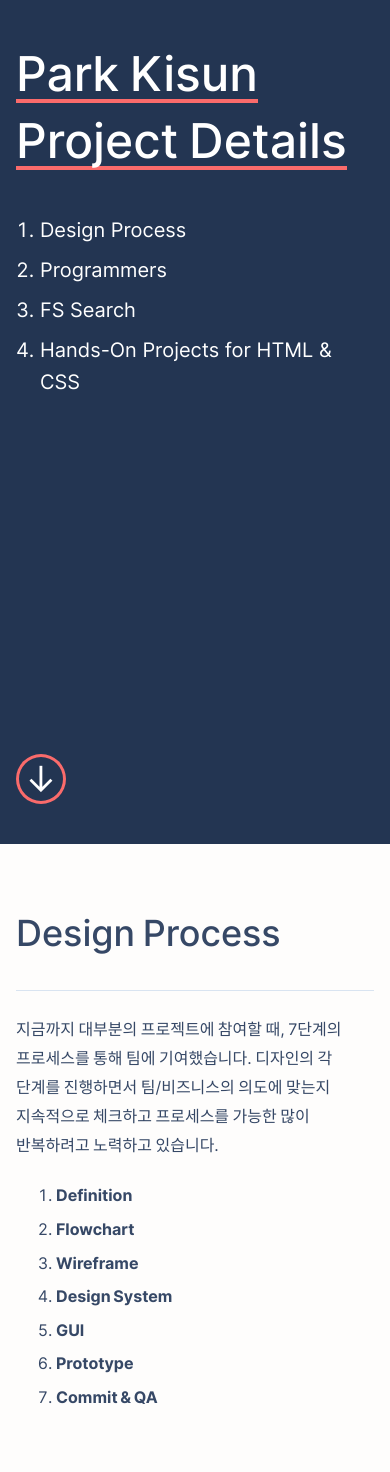
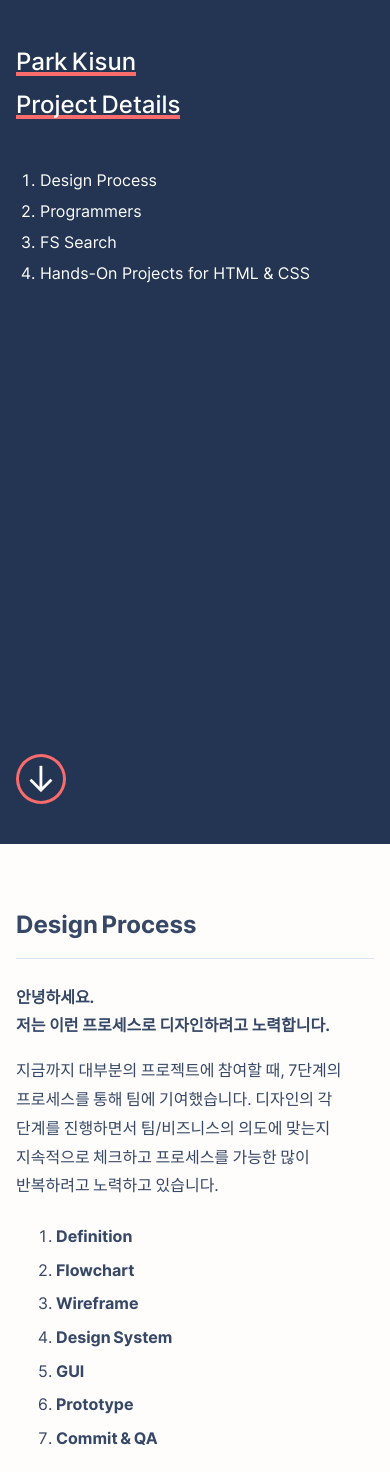
Before and after one commit to los0731/parkkisun, a Django app: page /for_toss in a window 390 px wide. Shown: the top 1472 px of the page. Run offline with Django 3.2, Linux system fonts and the light colour scheme; some libraries are stand-ins or nearby versions.

Commit message:
content update.

```diff
--- a/blog/static/css/application.css
+++ b/blog/static/css/application.css
@@ -1184,6 +1184,11 @@ footer,
     padding-top: 40px; }
     .container-work-details .section-item .col-cover .title {
       line-height: 1.4; }
+      @media (max-width: 991px) {
+        .container-work-details .section-item .col-cover .title {
+          font-size: 24px;
+          line-height: 1.4;
+          line-height: 1.8; } }
     .container-work-details .section-item .col-cover .sub-title {
       margin-top: 24px; }
     .container-work-details .section-item .col-cover .list-index {
@@ -1207,6 +1212,11 @@ footer,
     transform: translateY(0); } }
       .container-work-details .section-item .col-cover .list-index li {
         margin-bottom: 8px; }
+        @media (max-width: 991px) {
+          .container-work-details .section-item .col-cover .list-index li {
+            font-size: 16px;
+            line-height: 1.8;
+            margin-bottom: 2px; } }
     .container-work-details .section-item .col-cover .arrow-down {
       animation: fadeIn 1s ease-in-out 3s backwards;
       position: absolute;
@@ -1279,7 +1288,10 @@ footer,
     border-bottom: 1px solid #D9E4F1; }
     @media (max-width: 991px) {
       .container-work-details .section-item .header-title {
-        padding: 64px 0 32px 0; } }
+        padding: 64px 0 16px 0;
+        font-size: 24px;
+        line-height: 1.4;
+        font-weight: 700; } }
   .container-work-details .section-item .description-title {
     margin-bottom: 24px; }
   .container-work-details .section-item .underline-red {
--- a/blog/static/css/application.scss
+++ b/blog/static/css/application.scss
@@ -720,8 +720,16 @@ footer,
       color: white;
       padding-top: 40px;
 
+      @media ($lg-down) {
+      }
+
       .title {
         line-height: 1.4;
+
+        @media ($lg-down) {
+          @include h4;
+          line-height: 1.8;
+        }
       }
 
       .sub-title {
@@ -735,6 +743,11 @@ footer,
 
         li {
           margin-bottom: 8px;
+
+          @media ($lg-down) {
+            @include h6;
+            margin-bottom: 2px;
+          }
         }
       }
 
@@ -754,7 +767,6 @@ footer,
         a {
           display: block;
           transition: .6s;
-          display: block;
           color: white;
           box-shadow: inset 0 0 $point-red;
 
@@ -814,7 +826,10 @@ footer,
       border-bottom: 1px solid $color-border;
 
       @media ($lg-down) {
-        padding: 64px 0 32px 0;
+        padding: 64px 0 16px 0;
+
+        @include h4;
+        font-weight: 700;
       }
     }
 
@@ -844,15 +859,14 @@ footer,
 
     ul {
       list-style: none;
+      padding: 0;
+      margin: 0;
       display: flex;
       justify-content: center;
       width: 100vw;
       background-color: $blue-grey-900;
     }
 
-    @media ($lg-down) {
-      display: none;
-    }
 
     .index-item {
       @include h7;
@@ -860,6 +874,16 @@ footer,
       a {
         color: $blue-grey-200;
         opacity: .6;
+
+        @media ($lg-down) {
+          width: 25vw;
+          display: inline-block;
+          text-align: center;
+          white-space: nowrap;
+          overflow-x: hidden;
+          text-overflow: ellipsis;
+          padding: 8px 6px 4px 6px;
+        }
       }
 
       &:hover a {
@@ -869,6 +893,10 @@ footer,
 
       & + .index-item {
         margin-left: 24px;
+
+        @media ($lg-down) {
+          margin-left: 0;
+        }
       }
 
       &.active {
@@ -937,4 +965,22 @@ footer,
 
     }
   }
+
+  .contact-info {
+    list-style: none;
+    padding: 0;
+    margin-top: 78vh;
+
+    li {
+      @include h6;
+    }
+
+    a {
+      color: white;
+
+      &:hover {
+        box-shadow: 0 2px $point-red;
+      }
+    }
+  }
 }
--- a/blog/templates/blog/for_toss.html
+++ b/blog/templates/blog/for_toss.html
@@ -16,7 +16,6 @@
   <header class="nav-index" id="js_nav_index">
     <nav>
       <ul>
-        <li class="index-item active"><a href="#cover">Cover</a></li>
         <li class="index-item"><a href="#process">Design Process</a></li>
         <li class="index-item"><a href="#programmers">Programmers</a></li>
         <li class="index-item"><a href="#fs_search">FS Search</a></li>
@@ -24,8 +23,6 @@
       </ul>
     </nav>
   </header>
-
-  <main>
   <section class="section-item" id="cover">
     <div class="col-cover">
       <div class="animated-fade-in">
@@ -43,6 +40,7 @@
     </div>
   </section>
 
+  <main>
     <section id="process">
       <div class="section-item">
         <div class="col-header">
@@ -51,6 +49,10 @@
       </div>
       <div class="section-item markdown">
         <div class="col-description">
+          <h5>
+            안녕하세요. <br>
+            저는 이런 프로세스로 디자인하려고 노력합니다.
+          </h5>
           <p>
             지금까지 대부분의 프로젝트에 참여할 때, 7단계의 프로세스를 통해 팀에 기여했습니다.
             디자인의 각 단계를 진행하면서 팀/비즈니스의 의도에 맞는지 지속적으로 체크하고
@@ -162,6 +164,7 @@
       </div>
       <div class="section-item markdown">
         <div class="col-description">
+          <h5>프로그래머스는</h5>
           <p>
             프로그래머스는 '더 기술적인 채용 프로세스'를 목표로 개발자들의 역량을 시각화하고,
             기술적인 평가를 통해 효율적으로 채용할 수 있는 채용/평가 서비스입니다.
@@ -431,11 +434,11 @@
 
       <div class="section-item markdown">
         <div class="col-description">
-          <h5>사용자 테스트를 제작된 8개의 핸즈온 프로젝트</h5>
+          <h5>3개월간 사용자 테스트</h5>
           <p>
             <code>프로젝트를 통해 배운다</code>는 컨셉을 러프한 커리큘럼을 만들고,
             검증을 위해 오프라인 강좌를 개설했습니다.
-            3개월동안 실제로 참가자들을 관찰하면서 컨텐트와 방향을 조정했고,
+            3개월동안 실제로 참가자들에게 직접 강의하고, 관찰하면서 컨텐트와 방향을 조정했고,
             이를 바탕으로 온라인에서 별도의 설치 환경이 없이 8개의 프로젝트를 진행할 수 있는 코스 만들었습니다.
           </p>
 
@@ -467,19 +470,26 @@
     </section>
   </main>
 
-  <footer>
+  <section class="section-item" id="">
+    <div class="col-cover">
+      <div class="animated-fade-in">
+        <h2 class="title">
+          감사합니다.
+        </h2>
+
+        <ul class="contact-info">
+          <li>
             <a href="/">
-      2019 박기선
+              박기선 ↗
             </a>
+          </li>
+          <li>los0731@gmail.com</li>
+          <li>010.3882.8898</li>
+        </ul>
 
-    {% if user.is_authenticated %}
-    <h6 class="text-signed">로그인 됨</h6>
-    {% else %}
-    <a href="/admin" class="float-right">로그인</a>
-    {% endif %}
-
-
-  </footer>
+      </div>
+    </div>
+  </section>
 </div>
 <!-- Optional JavaScript -->
 <!-- jQue4ry first, then Popper.js, then Bootstrap JS -->
```
Also changed, not shown: other parts of blog/static/css/application.css (+25 -4 lines), 1 other file. Lines whose indentation alone changed are shown as unchanged.
